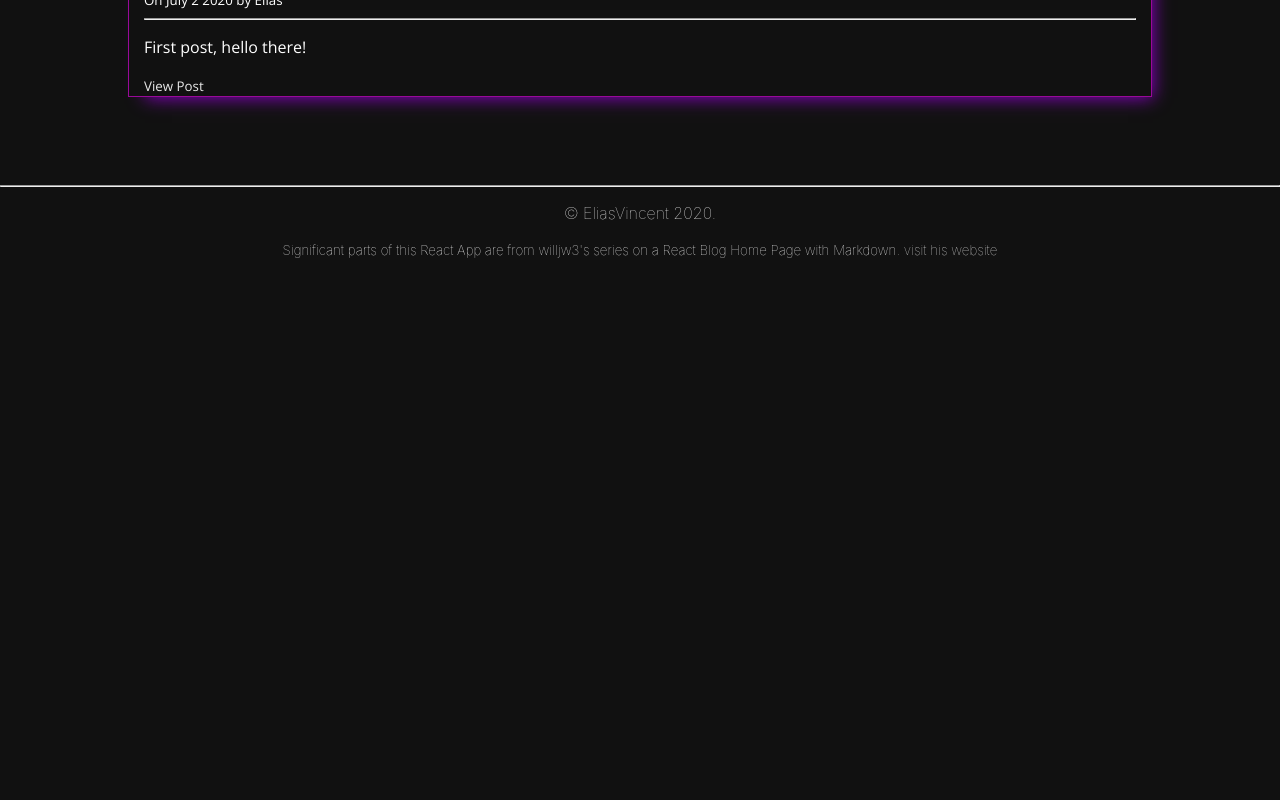
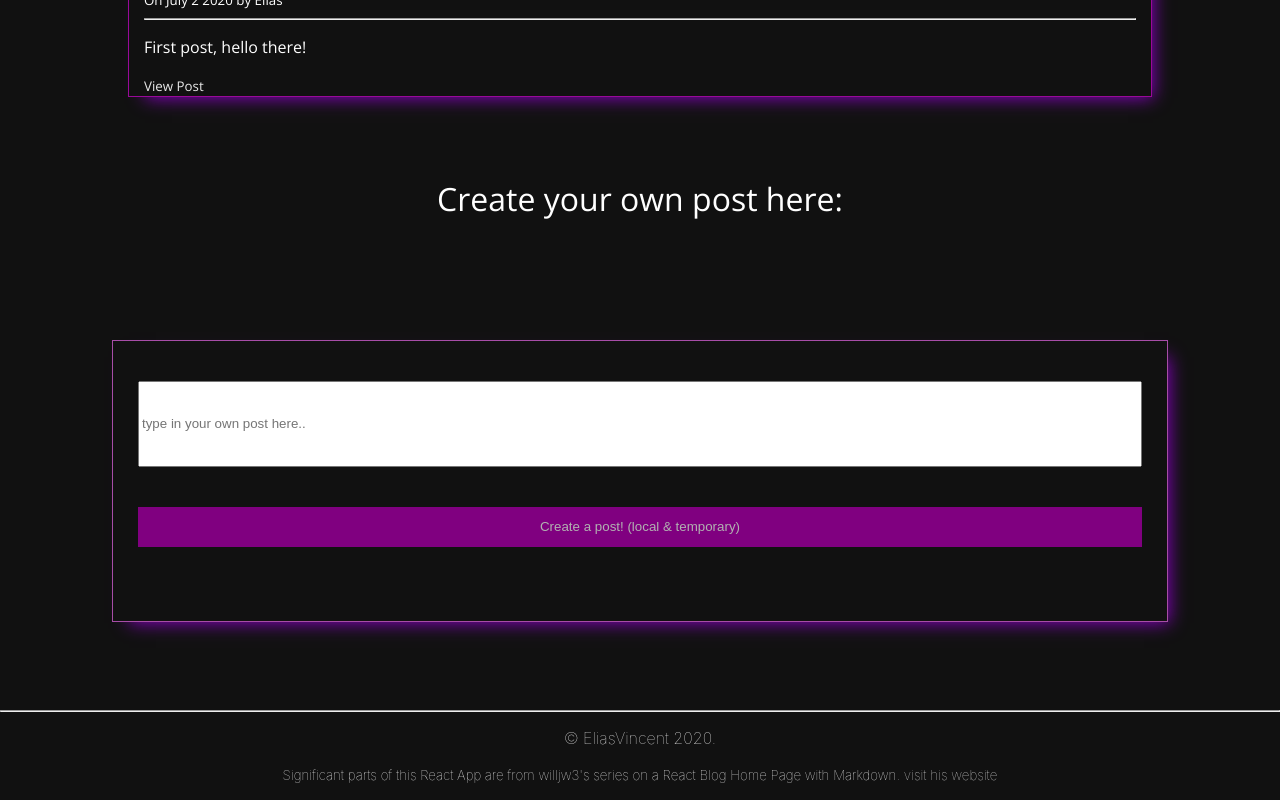
Before and after one commit to EliasVincent/eliasvsimon-react-blog, a React (Create React App) app: page / in a window 1280 px wide. Shown: the part 1030-1830 px from the top of the page. Before the commit the page ends 1305 px from the top, so only its background shows below. Built offline with nearby package versions, Linux system fonts and the light colour scheme.

Commit message:
added an interactive post-creator

```diff
--- /dev/null
+++ b/src/components/PostCreator.js
@@ -0,0 +1,64 @@
+import React, { Component } from "react";
+import Markdown from "react-markdown";
+
+// this post creator takes in a string from a form, turns it into postContent in state, then outputs the state in React-Markdown
+export default class PostCreator extends Component {
+  constructor() {
+    super();
+    this.state = {
+      postContent: "",
+      isChanged: false,
+    };
+
+    // need to be binded manually, don't know why tho
+    this.handleChange = this.handleChange.bind(this)
+    this.handleSubmit = this.handleSubmit.bind(this)
+  }
+
+  handleChange(event) {
+    const { name, value } = event.target;
+    console.log(this.state);
+    this.setState({
+      [name]: value,
+    });
+  }
+
+  handleSubmit(event) {
+    // prevents reloading
+    event.preventDefault();
+    console.log("submitted!");
+    this.setState({
+      isChanged: true,
+    });
+  }
+
+  render() {
+    return (
+      <div className="post">
+        <div className="post-creator">
+          <form
+            className={this.state.isChanged ? "hidden-form" : "post-form"}
+            onSubmit={this.handleSubmit}
+          >
+            <input
+              className="post-input"
+              type="text"
+              onChange={this.handleChange}
+              name="boxContent"
+              placeholder="type in your own post here.."
+            ></input>
+            <button className="post-button">Create a post! (local & temporary)</button>
+          </form>
+          <br />
+          <div className="created-post">
+            {this.state.isChanged ? (
+              <Markdown source={this.state.boxContent} />
+            ) : (
+              console.log("custom box not created")
+            )}
+          </div>
+        </div>
+      </div>
+    );
+  }
+}
--- a/src/components/components.css
+++ b/src/components/components.css
@@ -10,6 +10,11 @@ h1 {
 h2 {
     font-family: "Open Sans";
     font-weight: bolder;
+}
+
+hr {
+    height: 0;
+    color: rgb(107, 0, 107);
 }
 
 .link {
@@ -113,3 +118,51 @@ h2 {
     font-family: "Open Sans";
     font-weight: lighter;
 }
+
+/* --- POST CREATOR -- */
+
+.post-creator{
+
+}
+
+.post-form {
+    padding-top: 20px;
+    text-align: center;
+
+    display: flex;
+    flex-direction: column;
+    justify-content: space-around;
+}
+
+.post-input {
+    margin: 20px 10px;
+    height: 10vh;
+}
+
+.post-button {
+    margin: 20px 10px;
+    height: 5vh;
+
+    border: none;
+    display: inline-block;
+    text-decoration: none;
+    color: #b1b1b1;
+    background: purple;
+    box-shadow: 0;
+    /**/
+    transition: 0.2s;
+}
+
+.post-button:hover {
+    transition: 0.2s;
+    box-shadow: 0 0 10px purple, 0 0 20px purple, 0 0 40px purple;
+}
+
+.created-post {
+    text-align: center;
+    margin-bottom: 4vh;
+}
+
+.hidden-form {
+    display: none;
+}
--- a/src/pages/Home.js
+++ b/src/pages/Home.js
@@ -2,6 +2,7 @@ import React from 'react'
 
 import Layout from "../components/Layout"
 import PostList from "../components/Postlist"
+import PostCreator from "../components/PostCreator"
 // since this is in pages folder use pages.css
 import "./pages.css"
 
@@ -13,6 +14,8 @@ const Home = () => {
         <div>
             <Layout>
                 <PostList />
+                <h1>Create your own post here:</h1>
+                <PostCreator />
             </Layout>
         </div>
     )
```
